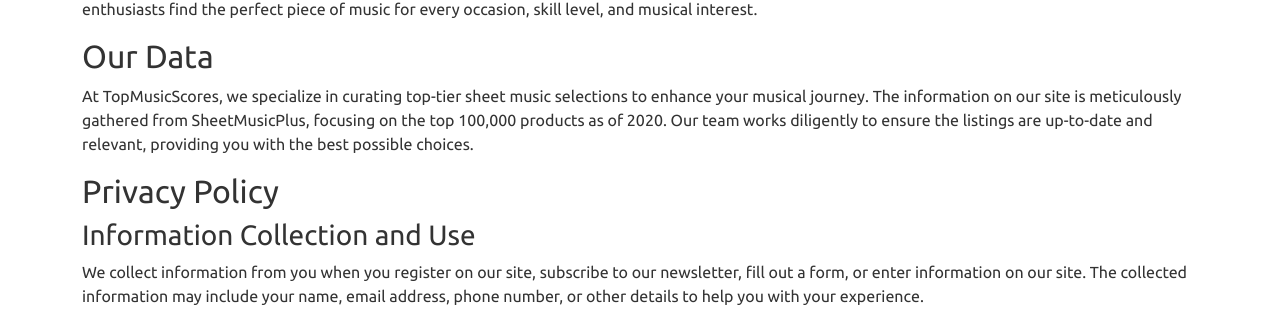
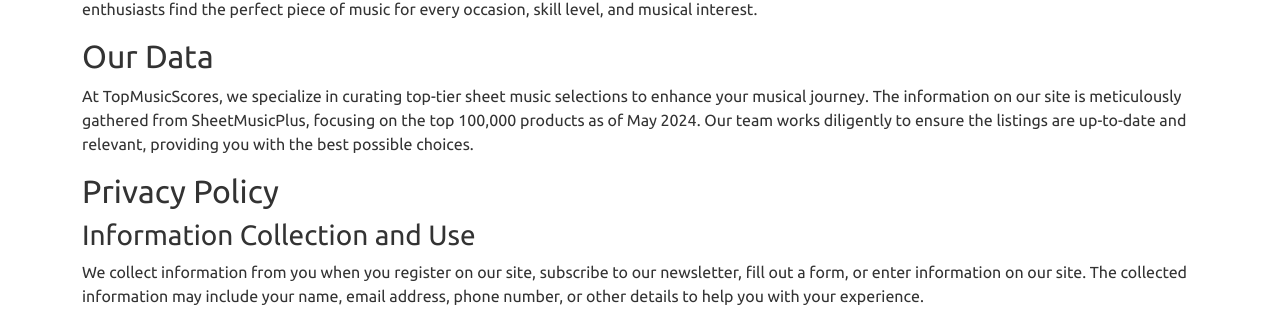
Before and after one commit to jamesflores/TopMusicScores, a Django app: page /about/ in a window 1280 px wide. Shown: the part 153-462 px from the top of the page. Run offline with Django 5.2, Linux system fonts and the light colour scheme; some libraries are stand-ins or nearby versions.

Commit message:
update about.html for May 2024 feed

```diff
--- a/app/templates/smp/about.html
+++ b/app/templates/smp/about.html
@@ -8,7 +8,7 @@
     <p>Welcome to TopMusicScores, your dedicated resource for exploring a comprehensive collection of sheet music. Our mission is to help musicians and enthusiasts find the perfect piece of music for every occasion, skill level, and musical interest.</p>
 
     <h2>Our Data</h2>
-    <p>At TopMusicScores, we specialize in curating top-tier sheet music selections to enhance your musical journey. The information on our site is meticulously gathered from SheetMusicPlus, focusing on the top 100,000 products as of 2020. Our team works diligently to ensure the listings are up-to-date and relevant, providing you with the best possible choices.</p>
+    <p>At TopMusicScores, we specialize in curating top-tier sheet music selections to enhance your musical journey. The information on our site is meticulously gathered from SheetMusicPlus, focusing on the top 100,000 products as of May 2024. Our team works diligently to ensure the listings are up-to-date and relevant, providing you with the best possible choices.</p>
 
     <h2>Privacy Policy</h2>
     <h3>Information Collection and Use</h3>
```
